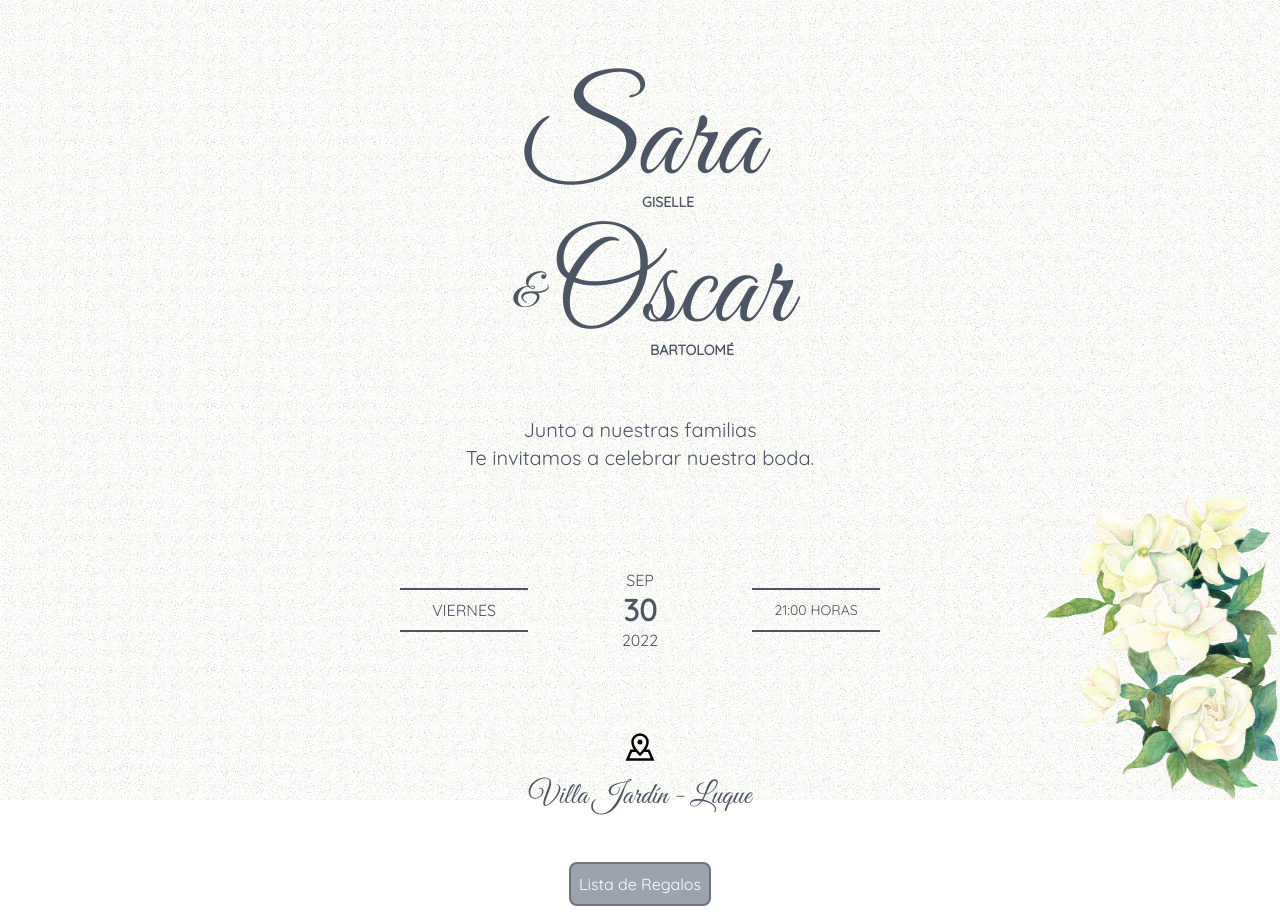
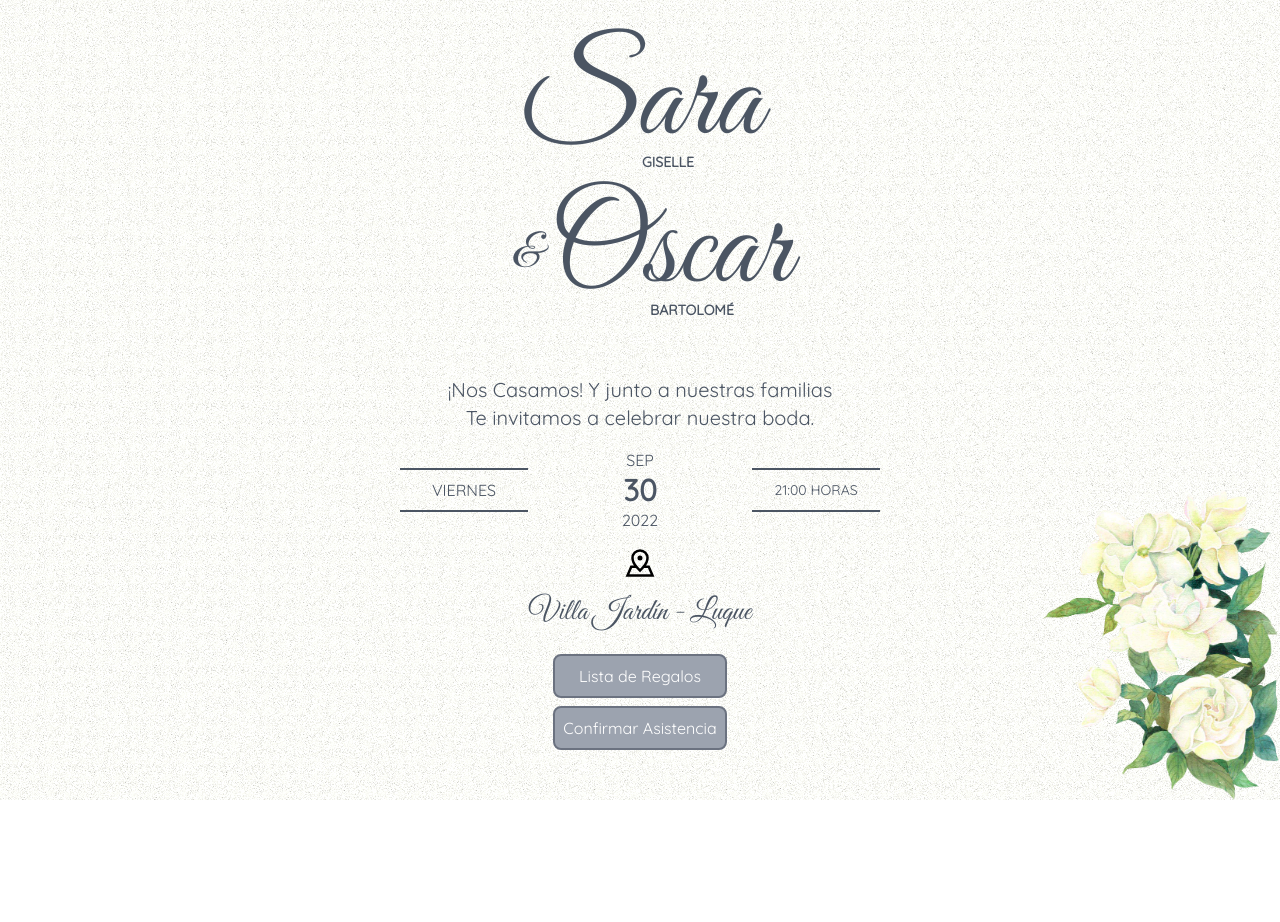
Before and after one commit to bartivs/wedding-static-site-ts, a Gatsby site: page / in a window 1280 px wide. After the commit the page ends 800 px from the top, so only its background shows below. Built offline with nearby package versions, Linux system fonts and the light colour scheme; Gatsby itself is replaced by a stand-in of ours.

Commit message:
cambios en spacing

```diff
--- a/src/components/page.tsx
+++ b/src/components/page.tsx
@@ -39,7 +39,7 @@ export const Page: React.FC<Props> = (props) => {
           </div>
         </div>
       )}
-      <div className="flex justify-center flex-col z-50" style={{ gridArea: '1/1' }}>
+      <div className="flex flex-col z-50" style={{ gridArea: '1/1' }}>
         {!props.principalPage && (
           <div className="flex items-center justify-center flex-col w-full  h-[30vh]">
             <Link to="/" className="px-4 py-11 rounded-full bg-gray-400 w-auto  m-4 text-white ">
--- a/src/pages/index.tsx
+++ b/src/pages/index.tsx
@@ -13,7 +13,7 @@ const IndexPage = () => {
   return (
     <Page principalPage>
       <div className="flex  flex-col z-50 ">
-        <div className="pt-20 px-8 lg:px-0">
+        <div className="pt-10 px-8 lg:px-0">
           <div className="px-4  py-0 ">
             <h1 className="text-center font-cursive text-6xl lg:text-9xl z-50 ">Sara</h1>
             <div className="pl-14">
@@ -31,16 +31,16 @@ const IndexPage = () => {
           </div>
         </div>
 
-        <div className="py-10 px-4">
+        <div className="pt-10 px-4">
           <h2 className="text-center  ">
-            Junto a nuestras familias
+            ¡Nos Casamos! Y junto a nuestras familias
             <br />
             Te invitamos a celebrar nuestra boda.
           </h2>
         </div>
         <div className="px-10 lg:px-[30vw]  py-4 ">
           <div className="flex items-center flex-col">
-            <div className="py-10 grid grid-cols-3 gap-4">
+            <div className=" grid grid-cols-3 gap-4">
               <div className="px-4 h-full py-5">
                 <div className="h-full border-solid border-x-0 border-y-2 flex items-center justify-center px-8  border-gray-600">
                   <div>
@@ -59,13 +59,21 @@ const IndexPage = () => {
                 </div>
               </div>
             </div>
-            <a className="py-10 flex flex-col items-center" href='https://goo.gl/maps/uLE98M8PVKhGjHiEA'>
+            <a className="py-4 flex flex-col items-center" href="https://goo.gl/maps/uLE98M8PVKhGjHiEA">
               <GrMap className={' mb-4 '} size={30} />
               <h1 className="text-center text-3xl font-cursive">Villa Jardín - Luque</h1>
             </a>
-            <Link to="/lista_regalos" className="link-button px-2 self-center mt-2 ">
-              Lista de Regalos
-            </Link>
+            <div className="flex flex-col">
+              <Link to="/lista_regalos" className="self-stretch link-button px-2 mt-2 ">
+                Lista de Regalos
+              </Link>
+              <a
+                href="https://docs.google.com/forms/d/1_QcGeVxQprKDqJMJc7hf-SLCI8KIG0tAEs9ueMHFn-E/"
+                className="link-button px-2 self-center mt-2 "
+              >
+                Confirmar Asistencia
+              </a>
+            </div>
           </div>
         </div>
       </div>
```
